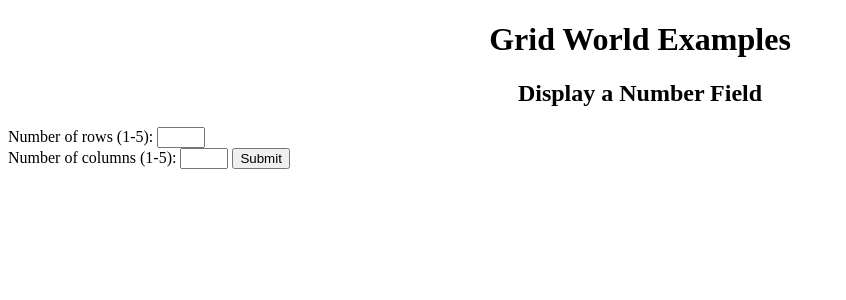
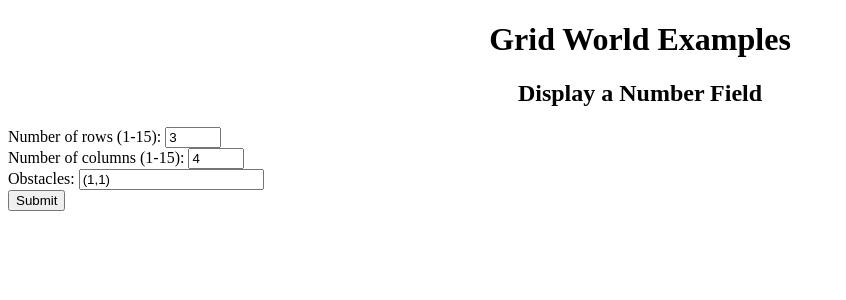
Before and after one commit to MattiaCinelli/AlgoRL, a Django app: page /gridworld/ in a window 1280 px wide. Shown: the top 300 px of the page, without its empty margins (0-846 px from the left). Run offline with Django 3.2, Linux system fonts and the light colour scheme.

Commit message:
playing around

```diff
--- a/visual_rl/gridworld/templates/tabular_grid.html
+++ b/visual_rl/gridworld/templates/tabular_grid.html
@@ -8,12 +8,20 @@
 </div>
     <form action="add">
         <div>
-            <label for="quantity">Number of rows (1-5):</label>
-            <input type="number" id="quantity" name="quantity" min="1" max="5">
+            <label for="quantity">Number of rows (1-15):</label>
+            <input type="number" id="grid_row" name="grid_row" min="1" max="15" value="3">
+        </div>
+        <div>
+            <label for="quantity">Number of columns (1-15):</label>
+            <input type="number" id="grid_col" name="grid_col" min="1" max="15" value="4">
+        </div>
 
         <div>
-            <label for="quantity">Number of columns (1-5):</label>
-            <input type="number" id="quantity" name="quantity" min="1" max="5">
+            <label for="string">Obstacles:</label>
+            <input type="string" id="walls" name="walls" value="(1,1)">
+        </div>
+
+        <div>
             <input type="submit">
         </div>
     </form>
--- a/visual_rl/gridworld/views.py
+++ b/visual_rl/gridworld/views.py
@@ -1,16 +1,20 @@
+import re
 from django.shortcuts import render
 from django.http import HttpRequest, HttpResponse
 
+from algorl.src.grid_environment import Make
 
 def tabular_grid(request: HttpRequest) -> HttpResponse:
     return render(request, 'tabular_grid.html')
 
 def add(request: HttpRequest) -> HttpResponse:
-    # grid_row = request.GET.get('grid_row')
-    grid_row = request.GET['num1']
-    grid_col = request.GET['num2']
+    grid_row = request.GET['grid_row'] # request.GET.get('grid_row')
+    grid_col = request.GET['grid_col']
 
-    result = int(grid_row) + int(grid_col)
+    walls = request.GET['walls']
+    breakdown = re.findall('\(.*?,.*?\)', walls)
+    walls = [tuple(map(int, list(i[1:-1].split(',')))) for i in breakdown]
 
+    env = Make(grid_col=int(grid_col), grid_row=int(grid_row), walls=walls)
 
-    return render(request, 'add.html', {'grid_row': grid_row, 'grid_col': grid_col, 'result': result})
+    return render(request, 'add.html', {'grid_row': grid_row, 'grid_col': grid_col, 'result': env.grid})
```
Also changed, not shown: visual_rl/db.sqlite3.
